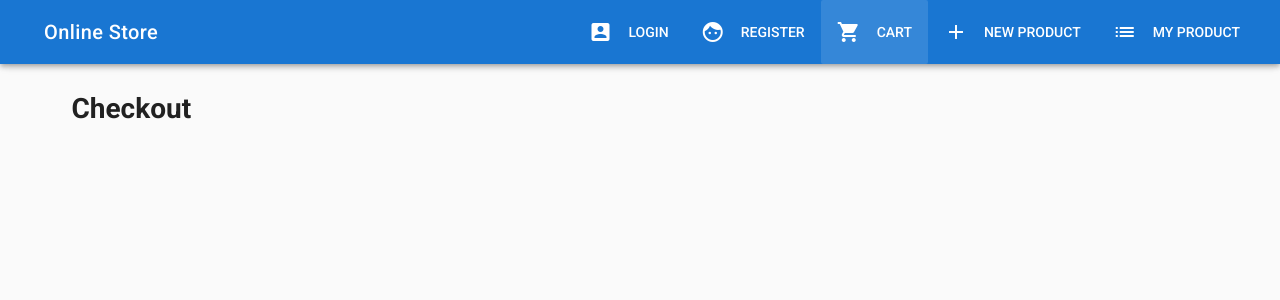
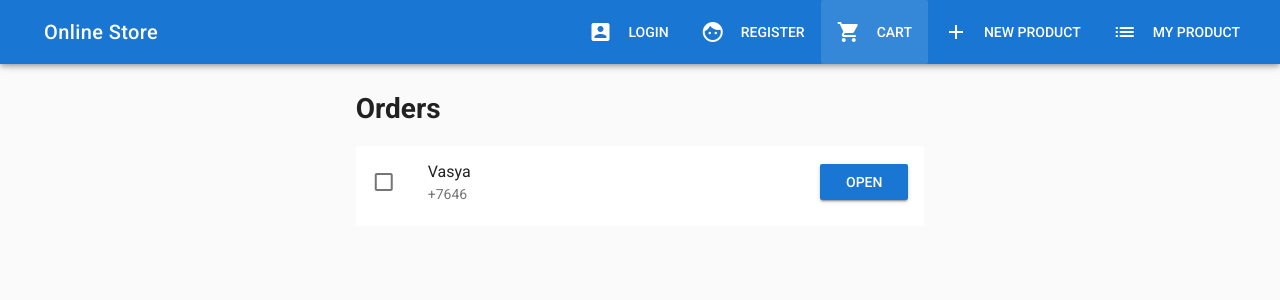
Before and after one commit to alte0/udemy-online-store-vuejs, a Vue app: page /checkout in a window 1280 px wide. Shown: the top 300 px of the page. Built offline with nearby package versions, Linux system fonts and the light colour scheme.

Commit message:
реализация страницы заказов

```diff
--- a/src/components/User/Checkout.vue
+++ b/src/components/User/Checkout.vue
@@ -1,8 +1,35 @@
 <template>
   <v-container>
     <v-layout row>
-      <v-flex xs12>
-        <h1>Checkout</h1>
+      <v-flex xs12 sm6 offset-sm3>
+        <h1 class="text-secondary mb-3">Orders</h1>
+        <v-list
+          two-line
+          subheader>
+          <v-list-tile
+            avatar
+            v-for="(order, i) in orders"
+            :key="i"
+            >
+            <v-list-tile-action>
+              <v-checkbox
+                color="success"
+                :input-value="order.done"
+                @change="markDone(order)"
+                ></v-checkbox>
+            </v-list-tile-action>
+            <v-list-tile-content>
+              <v-list-tile-title>{{ order.name }}</v-list-tile-title>
+              <v-list-tile-sub-title>{{ order.phone }}</v-list-tile-sub-title>
+            </v-list-tile-content>
+            <v-list-tile-action>
+              <v-btn
+                class="primary"
+                :to="'/product/' + order.productId"
+                >Open</v-btn>
+            </v-list-tile-action>
+          </v-list-tile>
+        </v-list>
       </v-flex>
     </v-layout>
   </v-container>
@@ -10,8 +37,23 @@
 
 <script>
 export default {
-  date () {
-    return {}
+  data () {
+    return {
+      orders: [
+        {
+          id: 'test',
+          name: 'Vasya',
+          phone: '+7646',
+          productId: '1',
+          done: false
+        }
+      ]
+    }
+  },
+  methods: {
+    markDone (order) {
+      order.done = true
+    }
   }
 }
 </script>
```
